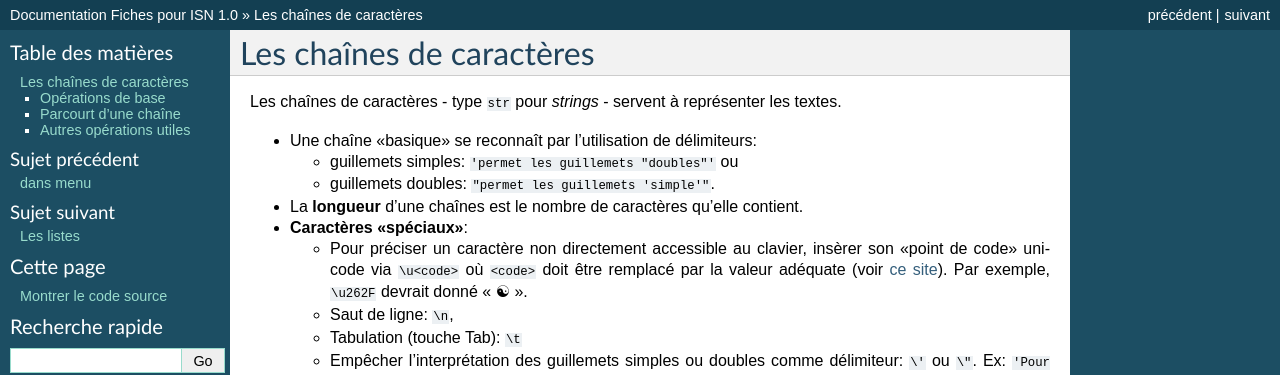
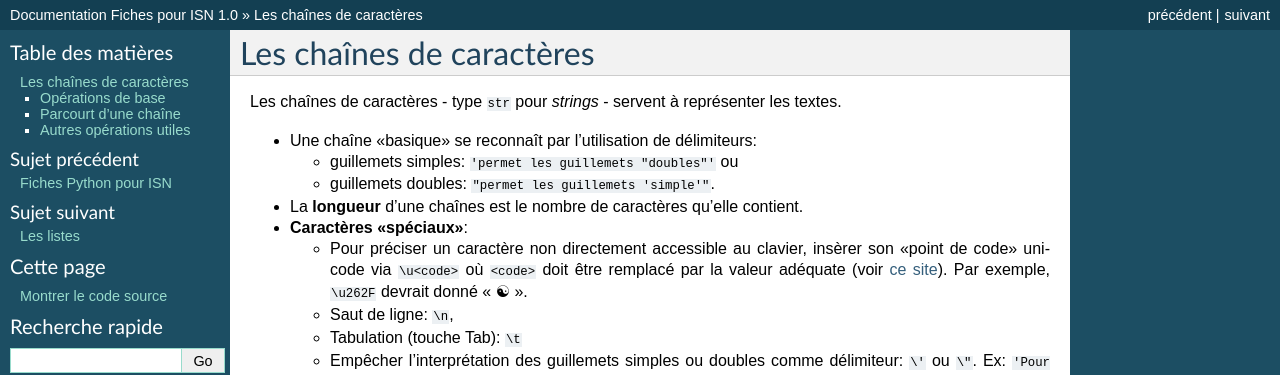
Before and after one commit to ORLEANS-TOURS-IRES/Fiches_ISN, a Sphinx documentation site: the page built from source/chaines.rst, in a window 1280 px wide and 900 px high. Shown: the top 375 px of the window. Built offline with Sphinx 7.4.7, drawn with Linux system fonts in a browser that asks for light colours.

```diff
--- a/source/index.rst
+++ b/source/index.rst
@@ -5,10 +5,10 @@ Fiches Python pour ISN
 .. toctree::
    :maxdepth: 1
 
-   tmp
    chaines
    listes
    dictionnaires
    modules
    FicheReseauxServeur01
    FicheReseauxClient01
+   tmp
```
